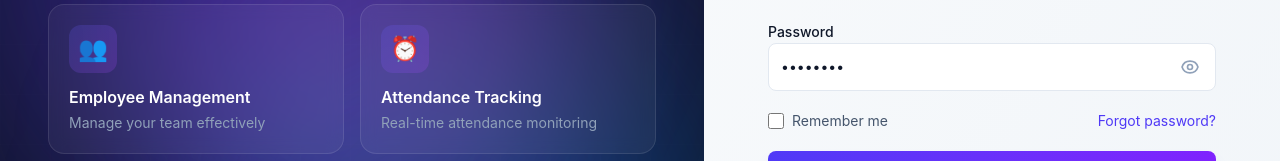
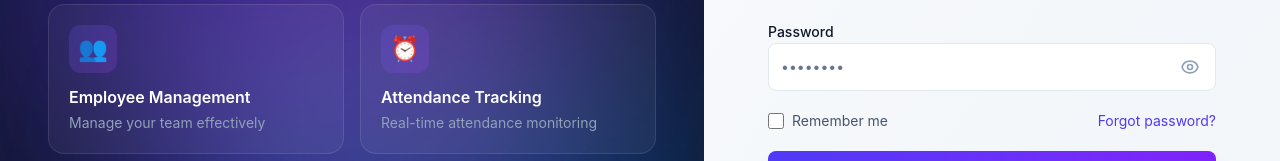
Before and after one commit to manojkumarbtech/gradyenhr, a React (Vite) app in the folder hrms-app/frontend/: page / in a window 1280 px wide. Shown: the part 356-517 px from the top of the page. Built offline with nearby package versions, Linux system fonts and the light colour scheme.

Commit message:
Remove default password from login

```diff
--- a/hrms-app/frontend/src/features/auth/index.tsx
+++ b/hrms-app/frontend/src/features/auth/index.tsx
@@ -23,7 +23,7 @@ const stats = [
 
 export default function Auth() {
   const [email, setEmail] = useState("s.manojkumar@gradyens.com")
-  const [password, setPassword] = useState("admin123")
+  const [password, setPassword] = useState("")
   const [showPassword, setShowPassword] = useState(false)
   const [rememberMe, setRememberMe] = useState(false)
   const [error, setError] = useState("")
```
